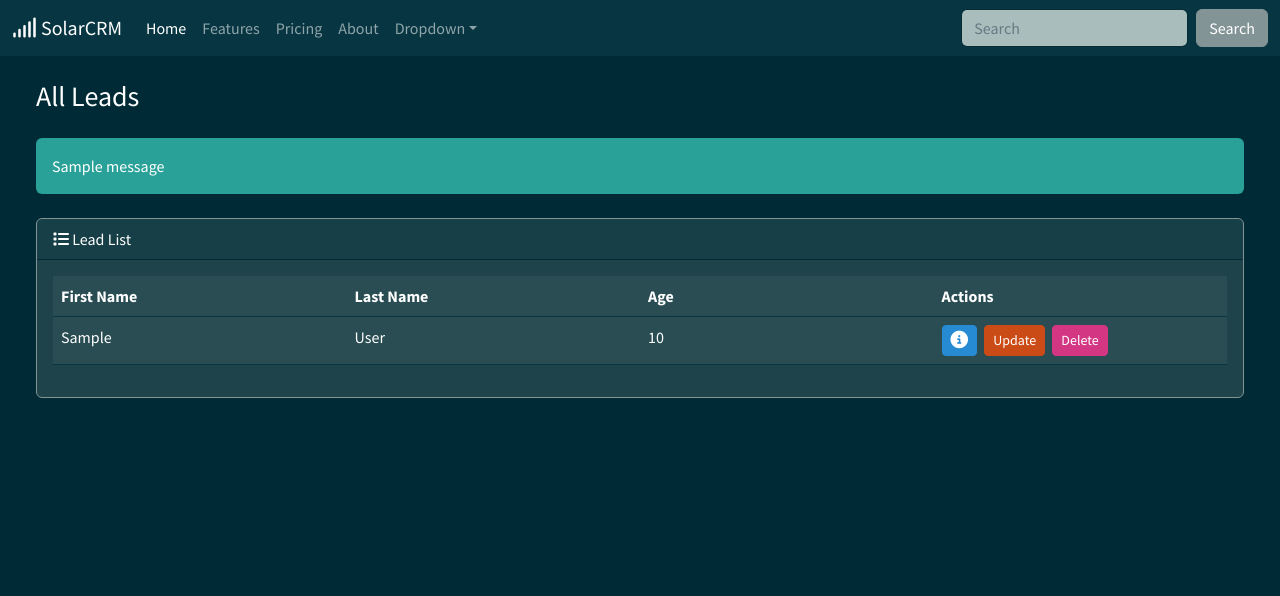
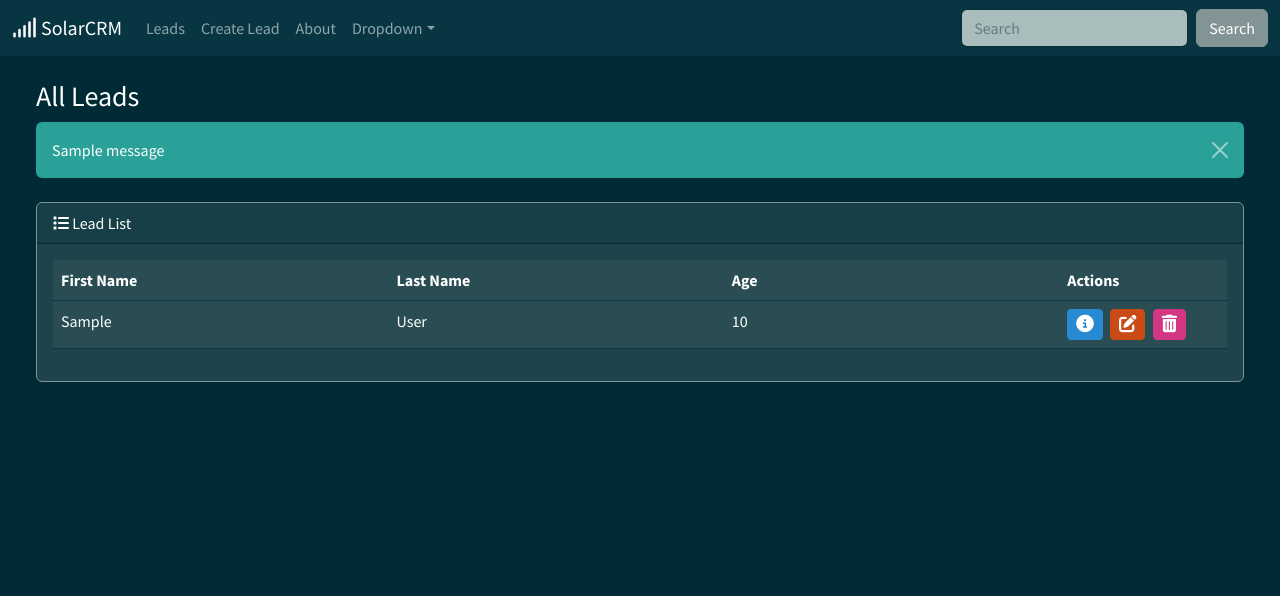
Before and after one commit to JulindP/SolarCRM, a Django app: page /leads/ in a window 1280 px wide. Shown: the top 596 px of the page. Run offline with Django 4.2, Linux system fonts and the light colour scheme; tables that the repository leaves empty hold one stand-in row (values such as "Sample post"); one stand-in notice (Sample message) is shown; some libraries are stand-ins or nearby versions.

Commit message:
CRUD + Form

```diff
--- a/leads/urls.py
+++ b/leads/urls.py
@@ -1,8 +1,17 @@
 from django.urls import path
 
-from .views import LeadListView, LeadDetailView
+from .views import (
+    LeadListView,
+    LeadDetailView,
+    LeadCreateView,
+    LeadUpdateView,
+    LeadDeleteView,
+)
 
 urlpatterns = [
     path("", LeadListView.as_view(), name="lead-list"),
     path("<int:pk>", LeadDetailView.as_view(), name="lead-detail"),
+    path("create/", LeadCreateView.as_view(), name="lead-create"),
+    path("update/<int:pk>/", LeadUpdateView.as_view(), name="lead-update"),
+    path("delete/<int:pk>", LeadDeleteView.as_view(), name="lead-delete"),
 ]
--- a/leads/views.py
+++ b/leads/views.py
@@ -1,4 +1,9 @@
+from django.urls import reverse_lazy
 from django.views import generic
+from django.contrib import messages
+from django.contrib.messages.views import SuccessMessageMixin
+
+from .forms import LeadCreateForm
 from .models import Lead
 
 
@@ -15,3 +20,26 @@ class LeadListView(generic.ListView):
 class LeadDetailView(generic.DetailView):
     template_name = "leads/lead_detail.html"
     model = Lead
+
+
+class LeadCreateView(SuccessMessageMixin, generic.CreateView):
+    template_name = "leads/lead_create.html"
+    model = Lead
+    form_class = LeadCreateForm
+    success_url = reverse_lazy("lead-list")
+    success_message = "New lead %(first_name)s %(last_name)s created successfully"
+
+
+class LeadUpdateView(SuccessMessageMixin, generic.UpdateView):
+    template_name = "leads/lead_update.html"
+    model = Lead
+    form_class = LeadCreateForm
+    success_url = reverse_lazy("lead-list")
+    success_message = "Lead %(first_name)s %(last_name)s updated successfully"
+
+
+class LeadDeleteView(SuccessMessageMixin, generic.DeleteView):
+    template_name = "leads/lead_delete.html"
+    model = Lead
+    success_url = reverse_lazy("lead-list")
+    success_message = "Lead deleted successfully"
--- /dev/null
+++ b/static/js/alert.js
@@ -0,0 +1 @@
+$('.alert').alert('close')
--- a/templates/base.html
+++ b/templates/base.html
@@ -27,7 +27,9 @@
             </span>
         </div>
     </footer>
+    <script src="https://cdnjs.cloudflare.com/ajax/libs/jquery/3.6.4/jquery.min.js"></script>
     <script src="https://cdn.jsdelivr.net/npm/bootstrap@5.3.0-alpha3/dist/js/bootstrap.bundle.min.js"></script>
+    <script src="{% static 'js/alert.js' %}"></script>
 </body>
 
 </html>
--- /dev/null
+++ b/templates/leads/lead_delete.html
@@ -0,0 +1,25 @@
+<div class="modal fade" id="deleteModal{{ lead.id }}" tabindex="-1" aria-labelledby="deleteModalLabel"
+    aria-hidden="true">
+    <div class="modal-dialog" role="document">
+        <div class="modal-content">
+            <div class="modal-header">
+                <h5 class="modal-title">{{ lead.first_name }} {{ lead.last_name }}</h5>
+                <button type="button" class="btn-close" data-bs-dismiss="modal" aria-label="Close">
+                    <span aria-hidden="true"></span>
+                </button>
+            </div>
+            <div class="modal-body">
+                <p>Are you sure you want to delete this Lead?</p>
+            </div>
+            <div class="modal-footer">
+                <form action="{% url 'lead-delete' lead.id %}" method="post">
+                    {% csrf_token %}
+                    <div class="d-grid gap-2 d-md-flex justify-content-md-end">
+                        <button type="submit" class="btn btn-danger float-right">Delete</button>
+                        <a href="{% url 'lead-list' %}" class="btn btn-secondary">Cancel</a>
+                    </div>
+                </form>
+            </div>
+        </div>
+    </div>
+</div>
--- a/templates/leads/lead_list.html
+++ b/templates/leads/lead_list.html
@@ -3,13 +3,14 @@
 {% block content %}
 
 <div class="container-fluid">
-    <h3 class="m-4 text-white">All Leads</h3>
+    <h3 class="ms-4 me-4 mt-4 text-white">All Leads</h3>
     <div class="row">
         <div class="col-12">
             <div class="ms-4 me-4 mb-4">
                 {% if messages %}
-                <div class="alert alert-success">
-                    {% for message in messages %}
+                {% for message in messages %}
+                <div class="alert alert-success alert-dismissible fade show" role="alert">
+                    <button type="button" class="btn-close" data-bs-dismiss="alert" aria-label="Close"></button>
                     {{ message }}
                     {% endfor %}
                 </div>
@@ -27,9 +28,9 @@
                                 cellspacing="0">
                                 <thead>
                                     <tr>
-                                        <th scope="col" class="col-1">First Name</th>
-                                        <th scope="col" class="col-1">Last Name</th>
-                                        <th scope="col" class="col-1">Age</th>
+                                        <th scope="col" class="col-2">First Name</th>
+                                        <th scope="col" class="col-2">Last Name</th>
+                                        <th scope="col" class="col-2">Age</th>
                                         <th scope="col" class="col-1">Actions</th>
                                     </tr>
                                 </thead>
@@ -49,8 +50,19 @@
                                             <!-- detailModal -->
                                             {% include 'leads/lead_detail.html' %}
 
-                                            <button type="button" class="btn btn-warning btn-sm me-1">Update</button>
-                                            <button type="button" class="btn btn-danger btn-sm me-1">Delete</button>
+                                            <a href="{% url 'lead-update' lead.id %}"
+                                                class="btn btn-warning btn-sm me-1">
+                                                <i class="fa-solid fa-pen-to-square fa-lg"></i>
+                                            </a>
+
+                                            <!-- Button trigger deleteModal -->
+                                            <button type="button" class="btn btn-danger btn-sm me-1"
+                                                data-bs-toggle="modal" data-bs-target="#deleteModal{{ lead.id }}"
+                                                href="{% url 'lead-detail' lead.id %}">
+                                                <i class="fa-solid fa-trash-can fa-lg"></i>
+                                            </button>
+                                            <!-- deleteModal -->
+                                            {% include 'leads/lead_delete.html' %}
                                         </td>
                                     </tr>
                                     {% endfor %}
--- a/templates/navbar.html
+++ b/templates/navbar.html
@@ -1,6 +1,6 @@
 <nav class="navbar navbar-expand-lg navbar-dark bg-dark">
     <div class="container-fluid">
-        <a class="navbar-brand" href="#">
+        <a class="navbar-brand" href="{% url 'homepage' %}">
             <i class="fa-solid fa-signal"></i> SolarCRM
         </a>
         <button class="navbar-toggler" type="button" data-bs-toggle="collapse" data-bs-target="#navbarColor02"
@@ -10,15 +10,10 @@
         <div class="collapse navbar-collapse" id="navbarColor02">
             <ul class="navbar-nav me-auto">
                 <li class="nav-item">
-                    <a class="nav-link active" href="#">Home
-                        <span class="visually-hidden">(current)</span>
-                    </a>
+                    <a class="nav-link" href="{% url 'lead-list' %}">Leads</a>
                 </li>
                 <li class="nav-item">
-                    <a class="nav-link" href="#">Features</a>
-                </li>
-                <li class="nav-item">
-                    <a class="nav-link" href="#">Pricing</a>
+                    <a class="nav-link" href="{% url 'lead-create' %}">Create Lead</a>
                 </li>
                 <li class="nav-item">
                     <a class="nav-link" href="#">About</a>
```
Also changed, not shown: leads/forms.py (+14 -0 lines), templates/leads/lead_create.html (added, +26 -0 lines), templates/leads/lead_update.html (added, +26 -0 lines).
